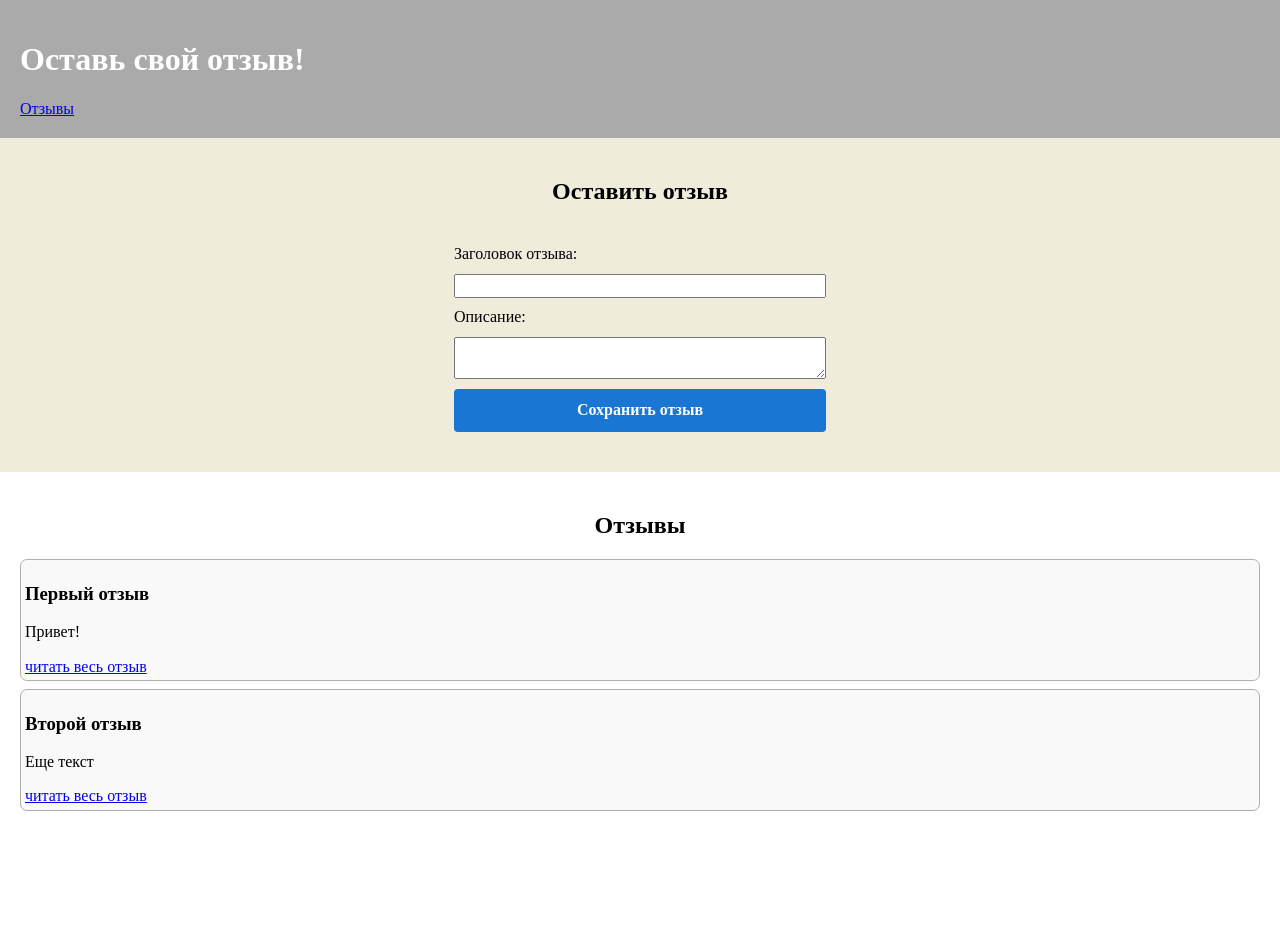
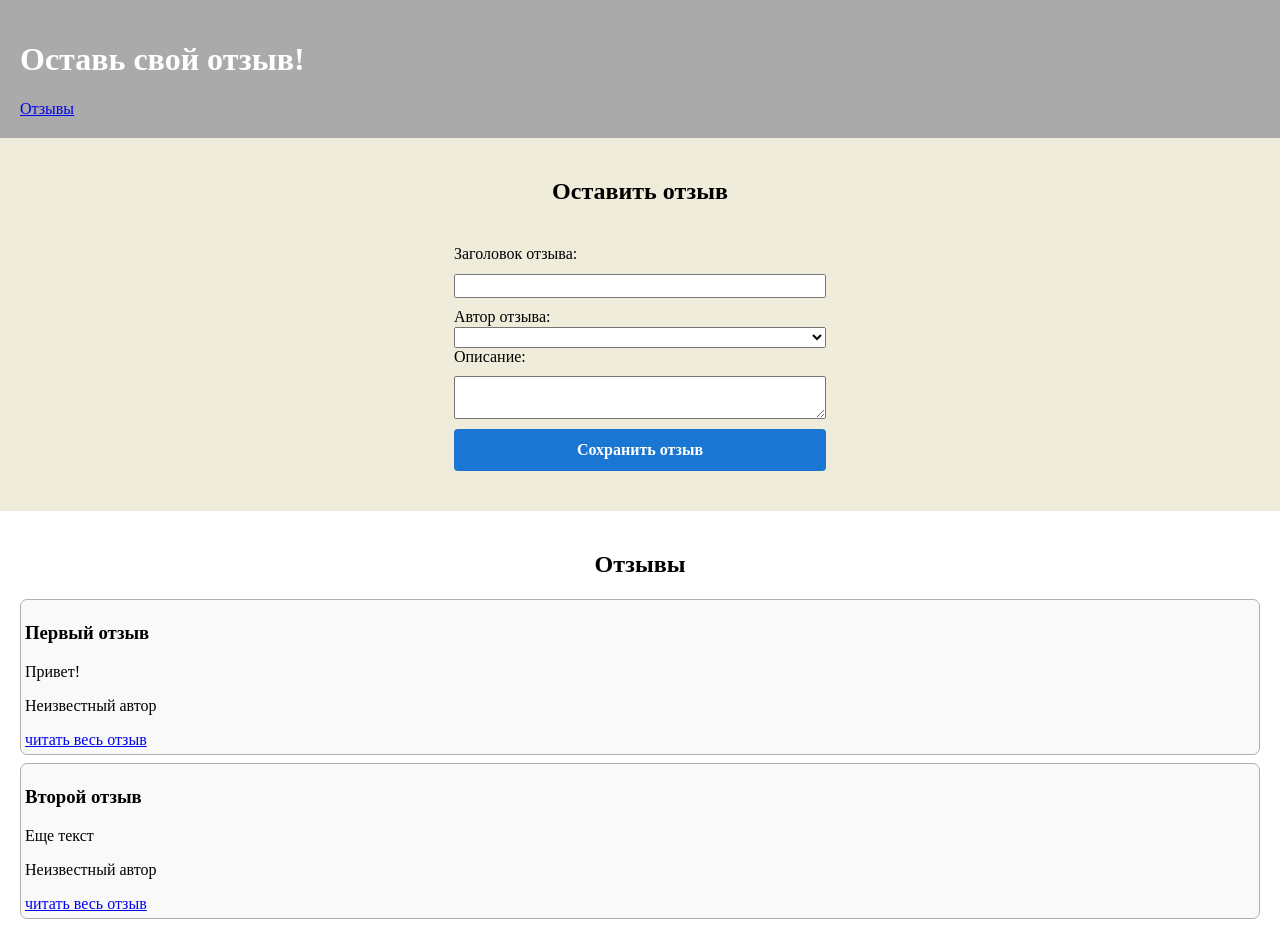
Before and after one commit to alvde-site/posts-redux, a React (Create React App) app: page / in a window 1280 px wide. Built offline with nearby package versions, Linux system fonts and the light colour scheme.

Commit message:
feat: Добавить шаблон добавления пользовател

```diff
--- a/src/components/AddPostForm/AddPostForm.js
+++ b/src/components/AddPostForm/AddPostForm.js
@@ -1,30 +1,38 @@
 import React, { useState } from "react";
-import { useDispatch } from "react-redux";
+import { useDispatch, useSelector } from "react-redux";
 
 import { postAdded } from "../../services/reducers/postsSlice";
 
 export const AddPostForm = () => {
   const [title, setTitle] = useState("");
   const [content, setContent] = useState("");
+  const [userId, setUserId] = useState("");
 
   const dispatch = useDispatch();
 
+  const users = useSelector(state => state.users);
+
   const onSavePostClick = () => {
     if (title && content) {
-      dispatch(
-        postAdded(
-          title,
-          content
-        )
-      );
+      dispatch(postAdded(title, content, userId));
     }
 
     setTitle("");
     setContent("");
+    setUserId("");
   };
 
   const onTitleChanged = (e) => setTitle(e.target.value);
   const onContentChanged = (e) => setContent(e.target.value);
+  const onAuthorChanged = (e) => setUserId(e.target.value);
+
+  const canSave = Boolean(title) && Boolean(content) && Boolean(userId);
+
+  const usersOptions = users.map(user => (
+    <option key={user.id} value={user.id}>
+        {user.name}
+    </option>
+  ))
 
   return (
     <section className="addpost">
@@ -41,6 +49,11 @@
           onChange={onTitleChanged}
           className="postform__item"
         />
+        <label htmlFor="postAuthor">Автор отзыва:</label>
+        <select id="postAuthor" value={userId} onChange={onAuthorChanged}>
+            <option value=""></option>
+            {usersOptions}
+        </select>
         <label htmlFor="postContent" className="postform__item">
           Описание:
         </label>
@@ -51,7 +64,12 @@
           onChange={onContentChanged}
           className="postform__item"
         />
-        <button type="button" className="postform__button" onClick={onSavePostClick}>
+        <button
+          type="button"
+          className="postform__button"
+          onClick={onSavePostClick}
+          disabled={!canSave}
+        >
           Сохранить отзыв
         </button>
       </form>
--- /dev/null
+++ b/src/components/PostAuthor/PostAuthor.js
@@ -0,0 +1,9 @@
+import { useSelector } from "react-redux";
+
+export const PostAuthor = ({ userId }) => {
+  const author = useSelector((state) => {
+    state.users.find((user) => user.id === userId);
+  });
+
+  return <p>{author ? author.name : "Неизвестный автор"}</p>;
+};
--- a/src/components/PostsLIst/PostsList.js
+++ b/src/components/PostsLIst/PostsList.js
@@ -1,5 +1,6 @@
 import { useSelector } from "react-redux";
 import { Link } from "react-router-dom";
+import { PostAuthor } from "../PostAuthor/PostAuthor";
 
 export const PostsList = () => {
     const posts = useSelector(state => state.posts);
@@ -8,6 +9,7 @@
         <article className="posts__excerpt" key={post.id}>
             <h3>{post.title}</h3>
             <p className="posts__content">{post.content.substring(0,100)}</p>
+            <PostAuthor userId={post.user} />
             <Link to={`/posts/${post.id}`}>читать весь отзыв</Link>
         </article>
     ))
--- a/src/components/SinglePostPage/SinglePostPage.js
+++ b/src/components/SinglePostPage/SinglePostPage.js
@@ -1,6 +1,7 @@
 import React from "react";
 import { useSelector } from "react-redux";
 import { Link } from "react-router-dom";
+import { PostAuthor } from "../PostAuthor/PostAuthor";
 
 export const SinglePostPage = ({ match }) => {
   const { postId } = match.params;
@@ -22,6 +23,7 @@
       <article className="post">
         <h2>{post.title}</h2>
         <p className="post-content">{post.content}</p>
+        <PostAuthor userId={post.user} />
         <Link to={`/editPost/${post.id}`}>Редактировать отзыв</Link>
       </article>
     </section>
--- a/src/services/reducers/postsSlice.js
+++ b/src/services/reducers/postsSlice.js
@@ -1,4 +1,4 @@
-import { createSlice } from "@reduxjs/toolkit";
+import { createSlice, nanoid } from "@reduxjs/toolkit";
 
 const initialState = [
   { id: "1", title: "Первый отзыв", content: "Привет!" },
@@ -9,13 +9,25 @@
   name: "posts",
   initialState,
   reducers: {
-    postAdded(state, action) {
-      state.push(action.payload);
+    postAdded: {
+      reducer(state, action) {
+        state.push(action.payload);
+      },
+      prepare(title, content, userId) {
+        return {
+          payload: {
+            id: nanoid(),
+            title,
+            content,
+            user: userId,
+          },
+        };
+      },
     },
     postUpdated(state, action) {
       const { id, title, content } = action.payload;
       const existingPost = state.find((post) => post.id === id);
-      if(existingPost) {
+      if (existingPost) {
         existingPost.title = title;
         existingPost.content = content;
       }
--- /dev/null
+++ b/src/services/reducers/usersSlice.js
@@ -0,0 +1,15 @@
+import { createSlice } from "@reduxjs/toolkit";
+
+const initialState = [
+  { id: "0", name: "Tianna Jenkins" },
+  { id: "1", name: "Kevin Grant" },
+  { id: "2", name: "Madison Price" },
+];
+
+const usersSlice = createSlice({
+  name: "users",
+  initialState,
+  reducers: {},
+});
+
+export default usersSlice.reducer;
--- a/src/services/store.js
+++ b/src/services/store.js
@@ -1,9 +1,11 @@
-import { configureStore } from '@reduxjs/toolkit';
+import { configureStore } from "@reduxjs/toolkit";
 
-import postsReducer from './reducers/postsSlice';
+import postsReducer from "./reducers/postsSlice";
+import usersSlice from "./reducers/usersSlice";
 
 export const store = configureStore({
   reducer: {
-    posts: postsReducer
+    posts: postsReducer,
+    users: usersSlice,
   },
 });
```
